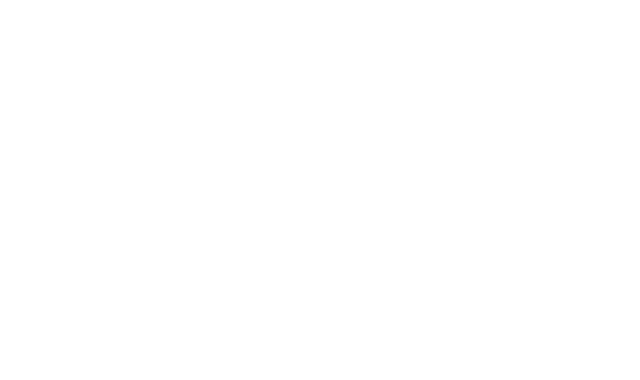
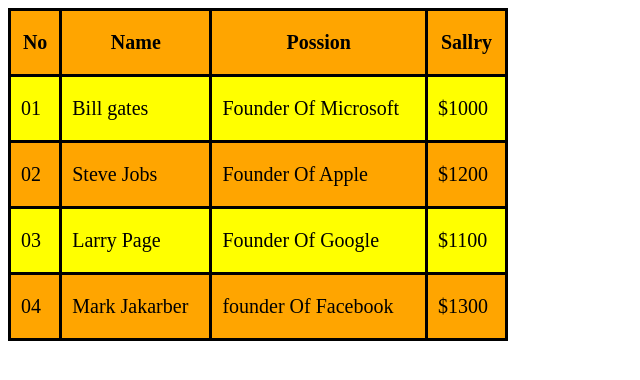
Before and after one commit to fazal-tsf/Table-Prractice-01, a plain HTML site: page index.html in a window 1280 px wide. Shown: the whole page, without its empty margins (0-640 px from the left). Drawn offline with Linux system fonts and the light colour scheme.

Commit message:
Table practice Done

```diff
--- a/index.html
+++ b/index.html
@@ -8,6 +8,37 @@
     <link rel="stylesheet" href="style.css">
 </head>
 <body>
-
+    <table>
+        <tr>
+            <th>No</th>
+            <th>Name</th>
+            <th>Possion</th>
+            <th>Sallry</th>
+        </tr>
+        <tr>
+            <td>01</td>
+            <td>Bill gates</td>
+            <td>Founder Of Microsoft</td>
+            <td>$1000</td>
+        </tr>
+        <tr>
+            <td>02</td>
+            <td>Steve Jobs</td>
+            <td>Founder Of Apple</td>
+            <td>$1200</td>
+        </tr>
+        <tr>
+            <td>03</td>
+            <td>Larry Page</td>
+            <td>Founder Of  Google</td>
+            <td>$1100</td>
+        </tr>
+        <tr>
+            <td>04</td>
+            <td>Mark Jakarber</td>
+            <td>founder Of Facebook</td>
+            <td>$1300</td>
+        </tr>
+    </table>
 </body>
 </html>
--- a/style.css
+++ b/style.css
@@ -0,0 +1,22 @@
+table{
+width: 500px;
+height: 200px;
+border: 3px  solid black;
+border-collapse: collapse;
+font-size: 20px;
+}
+
+td{
+    border: 3px solid black;
+    padding: 20px 10px;
+}
+th{
+    border: 3px solid black;
+    padding: 20px  10px;
+}
+tr:nth-child(even){
+    background: yellow;
+}
+tr:nth-child(odd){
+    background:orange;
+}
```
